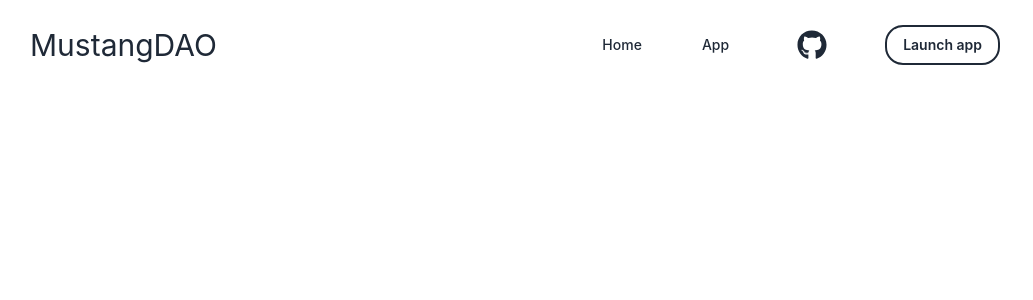
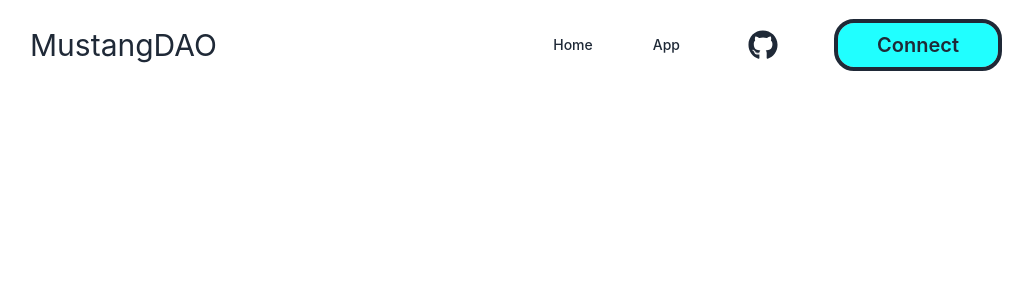
Before and after one commit to CalPolyBlockchain/MustangDAO, a React (Create React App) app in the folder dao-frontend/: page / in a window 1280 px wide. Shown: the top 300 px of the page, without its empty margins (122-1155 px from the left). Built offline with nearby package versions, Linux system fonts and the light colour scheme.

Commit message:
update navbar a lil

```diff
--- a/dao-frontend/src/components/Navbar.js
+++ b/dao-frontend/src/components/Navbar.js
@@ -23,7 +23,7 @@ export default function Navbar(props) {
         setIsOpen(isOpen === '' ? 'hidden' : '');
     }
     return (
-        <nav className=" px-2 sm:px-4 py-2.5 text-white">
+        <nav className=" px-2 sm:px-4 py-2.5 text-white bg-darkblue2">
             <div className="container flex flex-wrap justify-between items-center mx-auto">
                 <a href='/app' className="flex items-center">
                     <Logo/>
@@ -47,8 +47,8 @@ export default function Navbar(props) {
                             </p>
                         </h3>
                         <a href="app">
-                            <button className='bg-transparent m-2 hover:bg-white font-semibold outline outline-2 hover:text-blac  text-white py-2 px-4  rounded-2xl'>
-                                Launch app
+                            <button className='bg-yellow1 m-2 hover:bg-white font-semibold outline outline-4 hover:text-yellow1 text-xl text-white py-2 px-4 w-40 rounded-2xl'>
+                                Connect
                             </button>
                         </a>
                     </ul>
```
